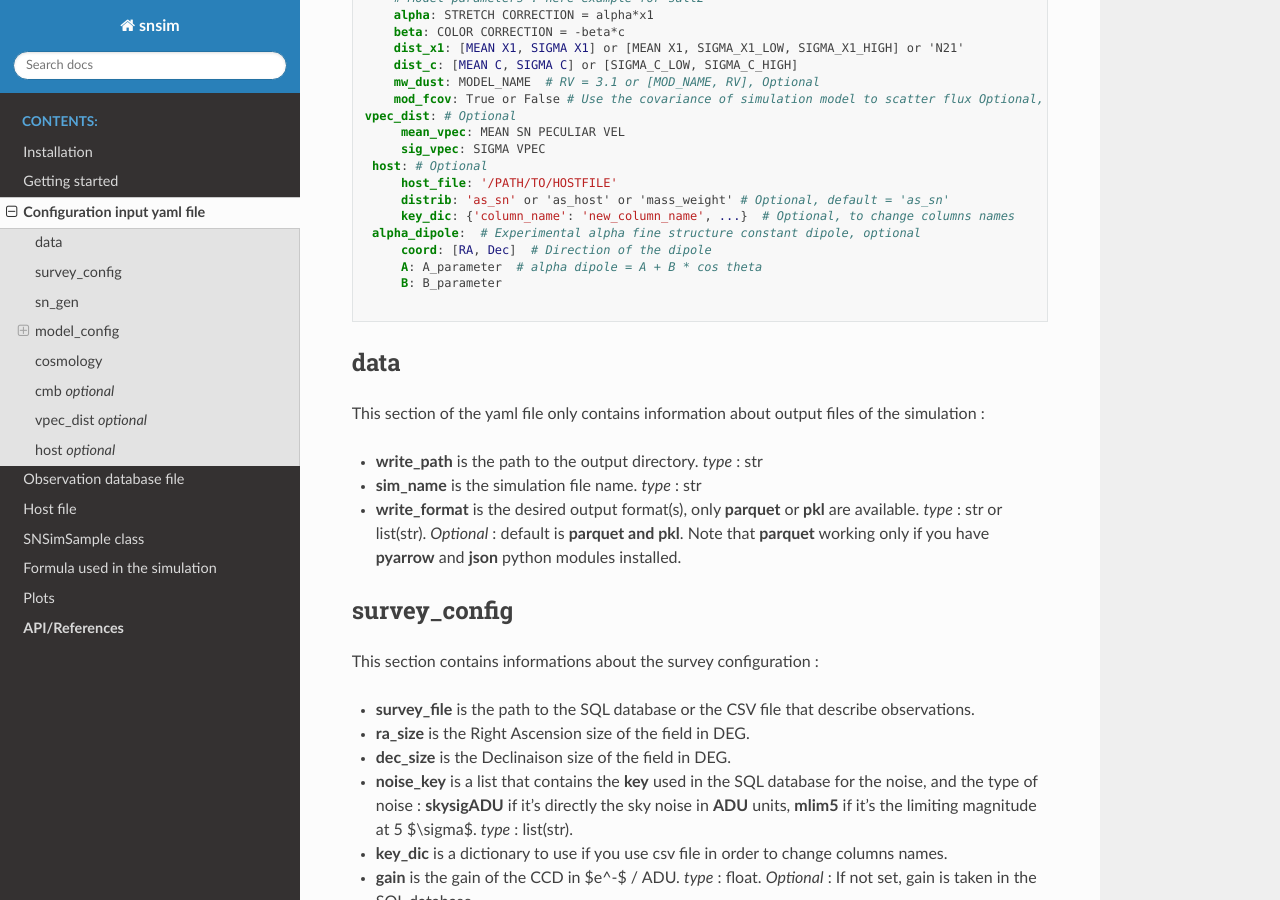
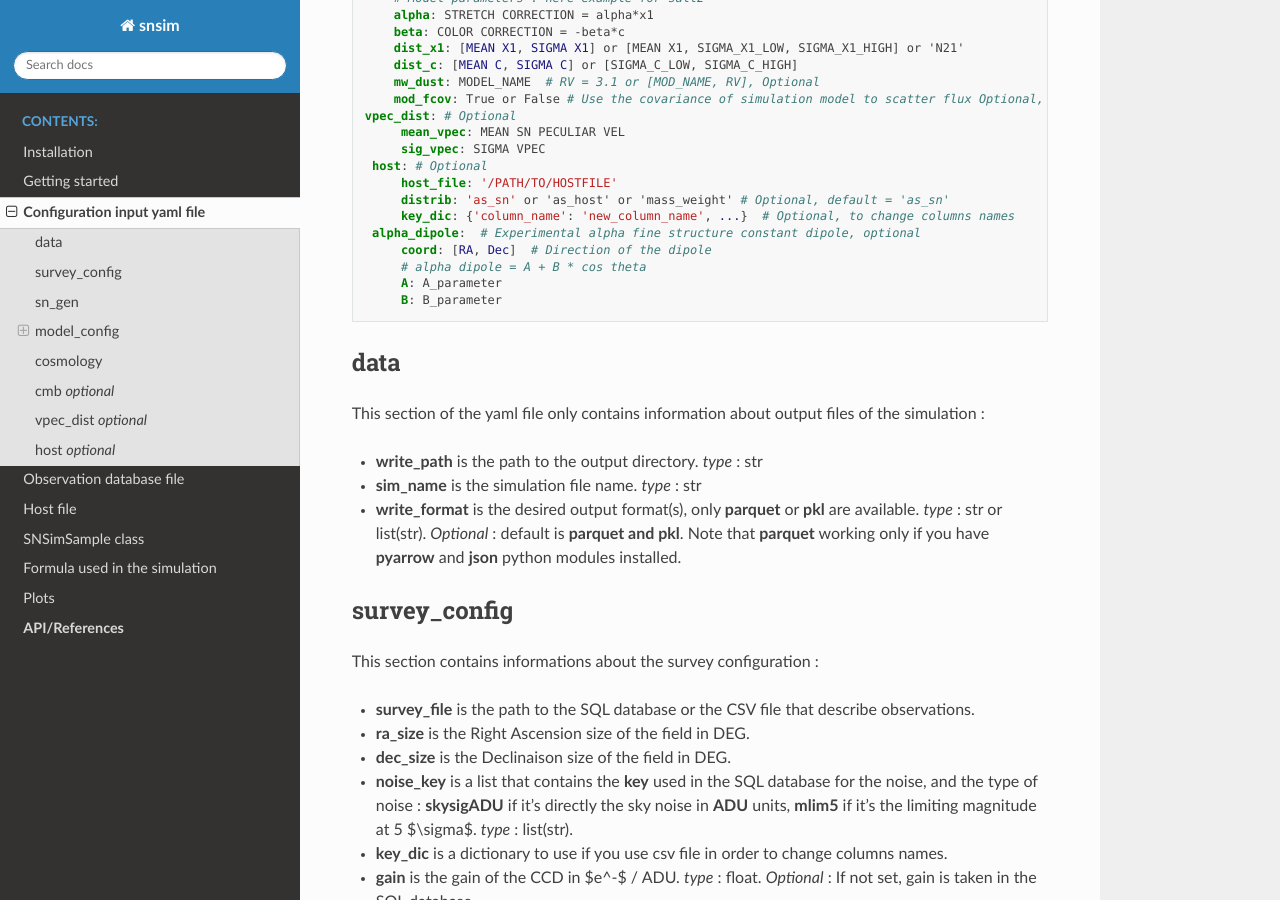
Before and after one commit to bastiencarreres/snsim, a Sphinx documentation site: the page built from docs/configfile.md, in a window 1280 px wide and 900 px high, scrolled down 970 px. Built offline with Sphinx 7.4.7 and the Read the Docs theme 2.0.0, drawn with Linux system fonts in a browser that asks for light colours.

Commit message:
minor typo

````diff
--- a/docs/configfile.md
+++ b/docs/configfile.md
@@ -63,9 +63,9 @@ vpec_dist: # Optional
      key_dic: {'column_name': 'new_column_name', ...}  # Optional, to change columns names
  alpha_dipole:  # Experimental alpha fine structure constant dipole, optional
      coord: [RA, Dec]  # Direction of the dipole
-     A: A_parameter  # alpha dipole = A + B * cos theta
+     # alpha dipole = A + B * cos theta
+     A: A_parameter
      B: B_parameter
-
 ```
 
 
````
